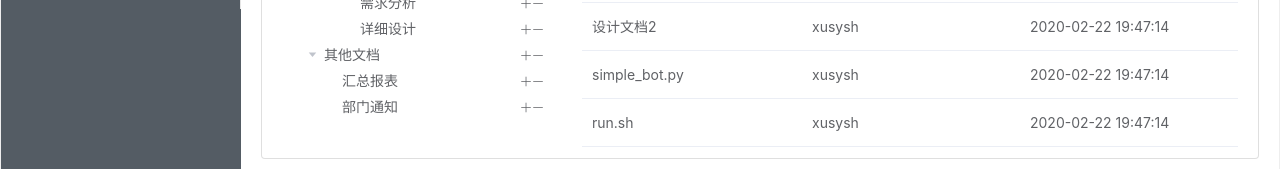
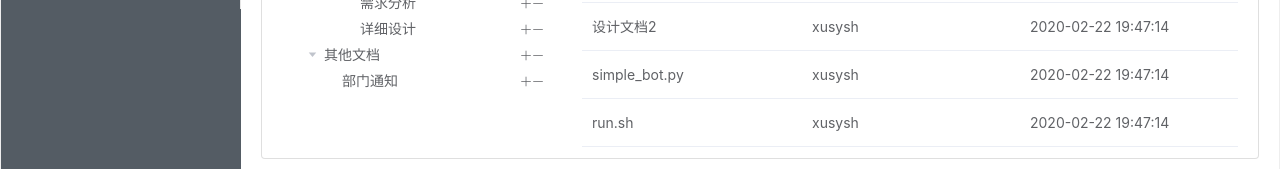
Before and after one commit to xusysh/CloudDocumentClient, a Vue app: page /user/document-management in a window 1280 px wide. Shown: the part 610-779 px from the top of the page. Built offline with nearby package versions, Linux system fonts and the light colour scheme; what @CKEditor/ckeditor5-vue would draw is missing.

Commit message:
Update DocumentManagement.vue

```diff
--- a/src/components/User/DocumentManagement/DocumentManagement.vue
+++ b/src/components/User/DocumentManagement/DocumentManagement.vue
@@ -128,10 +128,6 @@ export default {
             label: "其他文档",
             children: [
               {
-                id: 7,
-                label: "汇总报表"
-              },
-              {
                 id: 8,
                 label: "部门通知"
               }
```
